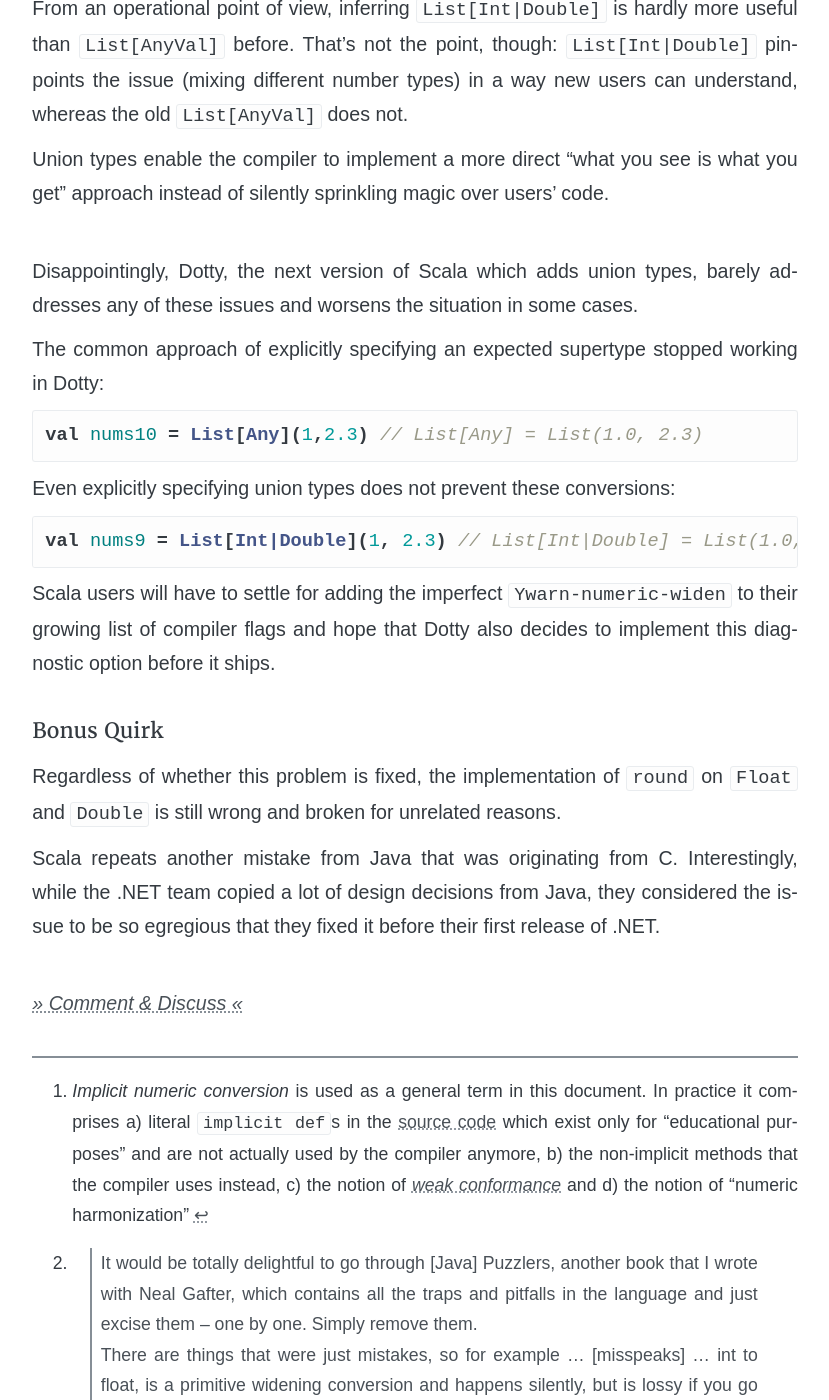
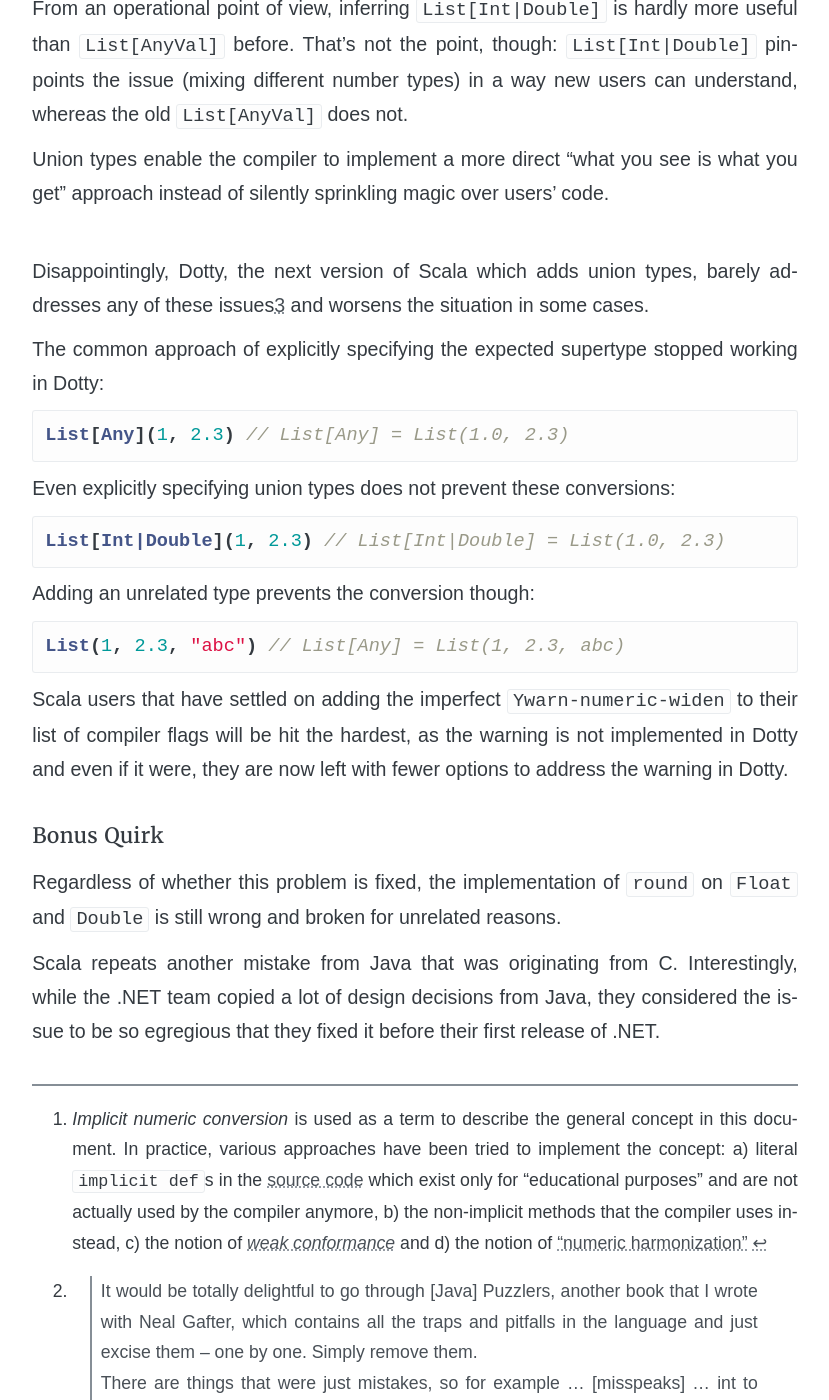
Before and after one commit to soc/soc.me, a Jekyll site: the page built from _lessons-learned/implicit-numeric-conversions.md, in a window 1280 px wide and 1400 px high, scrolled down 4364 px. Shown: the whole window, without its empty margins (225-1054 px from the left). Built offline with Jekyll 4.4.1, drawn with Linux system fonts in a browser that asks for light colours; some web fonts are replaced; some of the changed text lies outside the part shown.

Commit message:
Dotty warning

````diff
--- a/_lessons-learned/implicit-numeric-conversions.md
+++ b/_lessons-learned/implicit-numeric-conversions.md
@@ -59,32 +59,32 @@ Creating a list with two numbers triggers the conversion, concatenating two
 lists with one number each does not:
 
 ```scala
-val nums1 = List(1, 2.3)            // List[Double]
-val nums2 = List(1) ++ List(2.3)    // List[AnyVal]
+List(1, 2.3)            // List[Double]
+List(1) ++ List(2.3)    // List[AnyVal]
 ```
 
 Numbers of type `Int` are implicitly converted to `Long`, but not to `BigInt`:
 
 ```scala
-val nums3 = List(1, 2L)        // List[Long]
-val nums4 = List(1, BigInt(2)) // List[Any]
+List(1, 2L)        // List[Long]
+List(1, BigInt(2)) // List[Any]
 ```
 
 Although conversion only happens when there isn't another unrelated type involved:
 
 ```scala
-val nums5 = List(1.2f, 3.4d)        // List[Double]
-val nums6 = List(1.2f, 3.4d, "abc") // List[Any]
+List(1.2f, 3.4d)        // List[Double]
+List(1.2f, 3.4d, "abc") // List[Any]
 ```
 
 Assigning a list of integers to a list of doubles works if done in a single line,
 but fails when done in two:
 
 ```scala
-val nums7: List[Double] = List(1, 2, 3) // compiles
+val nums1: List[Double] = List(1, 2, 3) // compiles
 
-val nums8a = List(1, 2, 3)
-val nums8b: List[Double] = nums5a       // fails to compile
+val nums2a = List(1, 2, 3)
+val nums2b: List[Double] = nums5a       // fails to compile
 ```
 
 On top of that, implicit numeric conversions also interact with type parameters.
@@ -162,7 +162,7 @@ concern of beginner-unfriendly type inference by removing implicit numeric
 conversions and simply letting type inference do its job:
 
 ```scala
-val list = List(1, 2.3) // should be List[Int|Double]
+List(1, 2.3) // should be List[Int|Double]
 ```
 
 From an operational point of view, inferring `List[Int|Double]` is hardly more
@@ -175,24 +175,31 @@ you get" approach instead of silently sprinkling magic over users' code.
 
 <br/>
 Disappointingly, Dotty, the next version of Scala which adds union types, barely
-addresses any of these issues and worsens the situation in some cases.
+addresses any of these issues[^better] and worsens the situation in some cases.
 
-The common approach of explicitly specifying an expected supertype stopped
+The common approach of explicitly specifying the expected supertype stopped
 working in Dotty:
 
 ```scala
-val nums10 = List[Any](1,2.3) // List[Any] = List(1.0, 2.3)
+List[Any](1, 2.3) // List[Any] = List(1.0, 2.3)
 ```
 
 Even explicitly specifying union types does not prevent these conversions:
 
 ```scala
-val nums9 = List[Int|Double](1, 2.3) // List[Int|Double] = List(1.0, 2.3)
+List[Int|Double](1, 2.3) // List[Int|Double] = List(1.0, 2.3)
 ```
 
-Scala users will have to settle for adding the imperfect `Ywarn-numeric-widen`
-to their growing list of compiler flags and hope that Dotty also decides to
-implement this diagnostic option before it ships.
+Adding an unrelated type prevents the conversion though:
+
+```scala
+List(1, 2.3, "abc") // List[Any] = List(1, 2.3, abc)
+```
+
+Scala users that have settled on adding the imperfect `Ywarn-numeric-widen`
+to their list of compiler flags will be hit the hardest, as the warning is not
+implemented in Dotty and even if it were, they are now left with fewer options
+to address the warning in Dotty.
 
 #### Bonus Quirk
 
@@ -204,9 +211,10 @@ Interestingly, while the .NET team copied a lot of design decisions from Java,
 they considered the issue to be so egregious that they fixed it before their
 first release of .NET.
 
+{%comment%}
 <br/>
 [*» Comment & Discuss «*](https://lobste.rs/s/avodew/scala_design_failure_implicit_numeric)
-
+{%endcomment%}
 {%comment%}
 Java also has this feature, but as types have to be specified in many places, it
 poses only limited danger.
@@ -248,9 +256,6 @@ Talk about inferring List[Double | String] adds even more complexity on top, as
 suddenly the compiler now starts to infer common numeric supertypes not only
 taking all values into account, but also starting to consider individual subsets.
 
-Unions are a great alternative for implicit widenings, because they address the
-core issue of beginners being stuck with List(1, 2.0): List[AnyVal].
-
 Upcoming additions to numbers with value types increase the pain:
 - Even more lossy conversions, e. g. from Float256 to Int, or
 - Loss of consistency, e. g. "lossy conversion between numbers, but only up to
@@ -266,5 +271,6 @@ round/rint
 https://stackoverflow.com/questions/311696/why-does-net-use-bankers-rounding-as-default
 {%endcomment%}
 
-[^term]: _Implicit numeric conversion_ is used as a general term in this document. In practice it comprises a) literal `implicit def`s in the [source code](https://github.com/scala/scala/blob/2.12.x/src/library/scala/Byte.scala#L471) which exist only for "educational purposes" and are not actually used by the compiler anymore, b) the non-implicit methods that the compiler uses instead, c) the notion of [_weak conformance_](https://www.scala-lang.org/files/archive/spec/2.12/03-types.html#weak-conformance) and d) the notion of "numeric harmonization"
+[^term]: _Implicit numeric conversion_ is used as a term to describe the general concept in this document. In practice, various approaches have been tried to implement the concept: a) literal `implicit def`s in the [source code](https://github.com/scala/scala/blob/2.12.x/src/library/scala/Byte.scala#L471) which exist only for "educational purposes" and are not actually used by the compiler anymore, b) the non-implicit methods that the compiler uses instead, c) the notion of [_weak conformance_](https://www.scala-lang.org/files/archive/spec/2.12/03-types.html#weak-conformance) and d) the notion of ["numeric harmonization"](https://github.com/lampepfl/dotty/commit/421f29573190fca94e595bbfe30619a23b052aad)
 [^mistake]: > It would be totally delightful to go through [Java] Puzzlers, another book that I wrote with Neal Gafter, which contains all the traps and pitfalls in the language and just excise them – one by one. Simply remove them.<br/>There are things that were just mistakes, so for example ... [misspeaks] ... int to float, is a primitive widening conversion and happens silently, but is lossy if you go from int to float and back to int. You often won't get the same int that you started with.<br/>Because, you know, floats, some of the bits are used for the exponent rather then the mantissa, so you loose precision. When you go to float and back to int you'll find that you didn't have the int you started with.<br/>So, you know, it was a mistake, it should corrected, it would break existing programs. So I do like the idea of essentially writing a new language which is very similar to Java which sort of fixes all these bad things. And if someone's to call it 'Java', that would be great, too. Just so long as traditional Java source code can still be compiled and run against the latest VMs. [...]<br/><cite>Joshua Bloch, Devoxx 2008</cite>
+[^better]: Numbers are not implicitly converted to allow extension methods calls defined on larger numbers anymore, because Dotty invented another slightly different language concept, "numeric harmonization", which only works on a small predefined set of language constructs like `if`, `match`, `try` and in arguments to repeated parameters.
````
